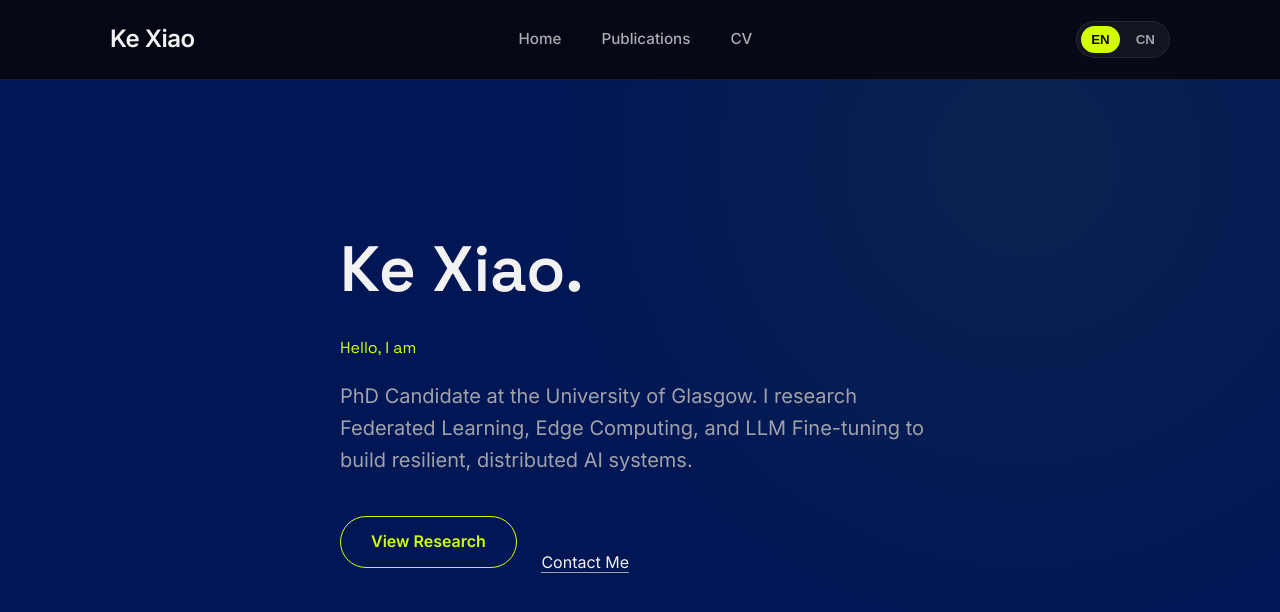
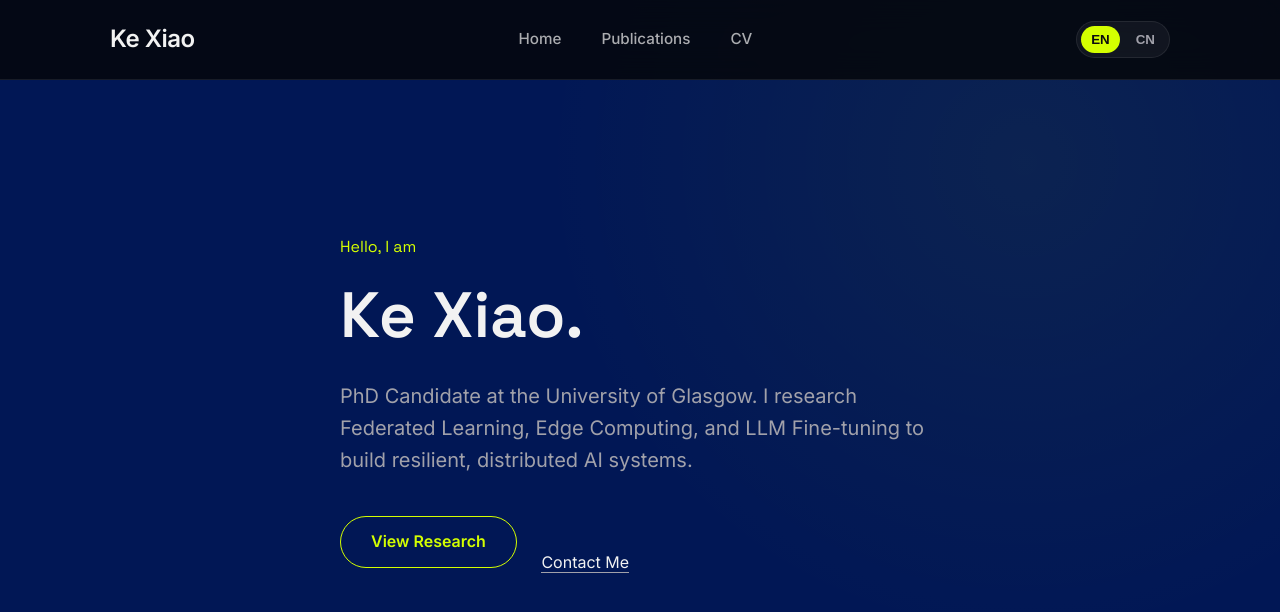
Before and after one commit to shock-xiaoke/shock-xiaoke.github.io, a Jekyll site: the page built from index.html, in a window 1280 px wide and 900 px high. Shown: the top 612 px of the window. Built offline with Jekyll 4.4.1, drawn with Linux system fonts in a browser that asks for light colours; nearby versions of some CDN libraries.

```diff
--- a/index.html
+++ b/index.html
@@ -7,8 +7,8 @@
 <section class="hero">
     <div class="container">
         <div class="hero-content">
+            <span class="hero-pre" data-i18n="hero.pre">{{ site.data.i18n.en.hero.pre }}</span>
             <h1 class="hero-title">Ke Xiao.</h1> <!-- stays English -->
-            <span class="hero-pre" data-i18n="hero.pre">{{ site.data.i18n.en.hero.pre }}</span>
             <p class="hero-desc" data-i18n="hero.desc">{{ site.data.i18n.en.hero.desc }}</p>
             <div class="hero-cta">
                 <a href="#publications" class="btn">View Research</a>
```
